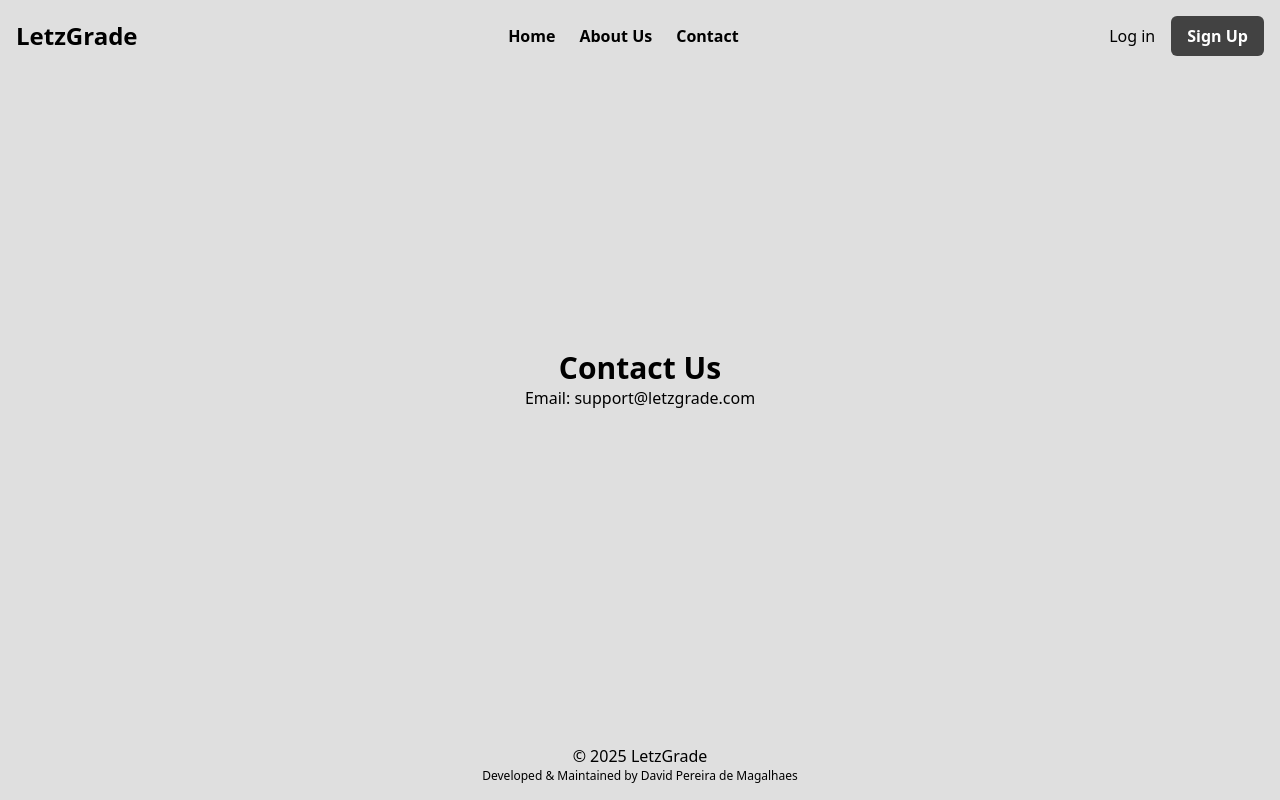
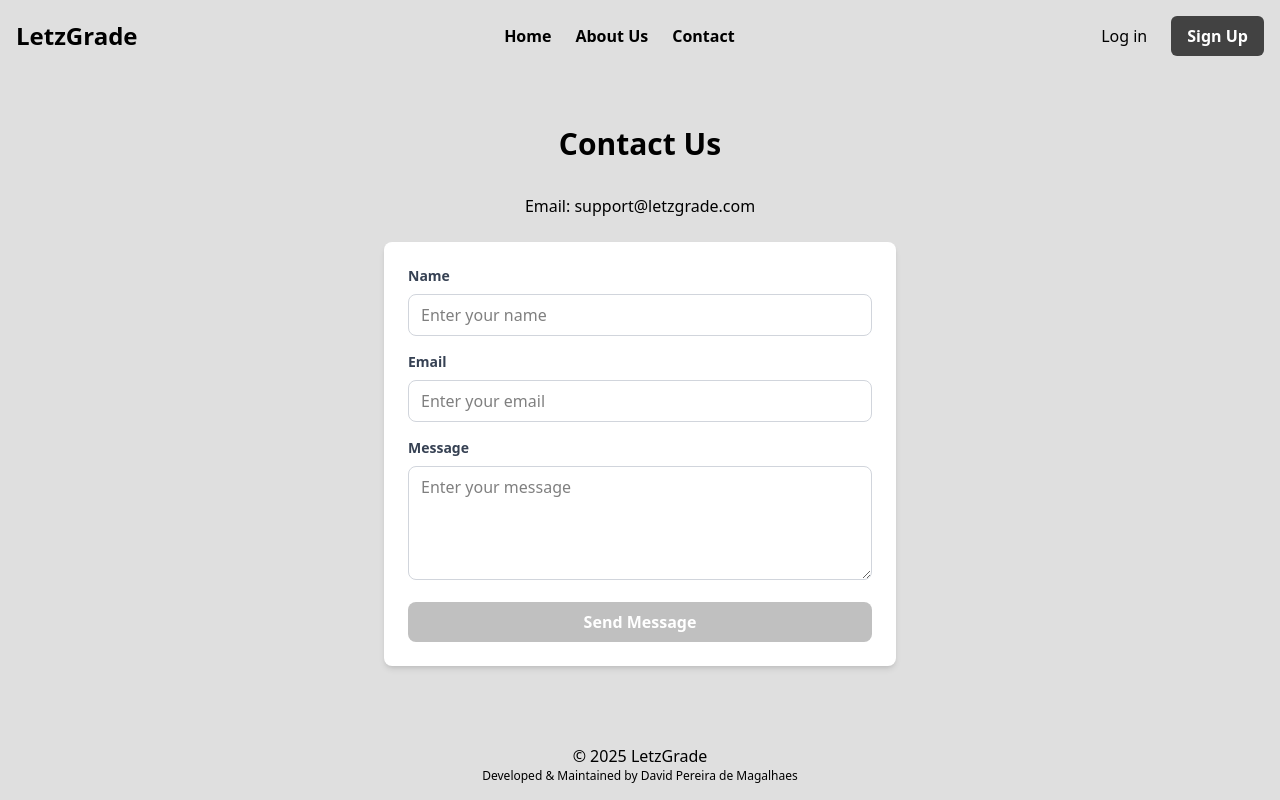
Before and after one commit to Davidpereira2803/letzgrade, a React (Vite) app: page /contact in a window 1280 px wide. Built offline with nearby package versions, Linux system fonts and the light colour scheme.

Commit message:
add Login and Signup modals; enhance Contact page with form handling and styling; update dependencies

```diff
--- a/package.json
+++ b/package.json
@@ -10,8 +10,10 @@
     "preview": "vite preview"
   },
   "dependencies": {
+    "@heroicons/react": "^2.2.0",
     "@tailwindcss/vite": "^4.0.9",
     "firebase": "^11.3.1",
+    "lucide-react": "^0.476.0",
     "react": "^19.0.0",
     "react-dom": "^19.0.0",
     "react-router-dom": "^6.29.0",
--- /dev/null
+++ b/src/components/LoginModal.jsx
@@ -0,0 +1,80 @@
+import { useState } from "react";
+import { Eye, EyeOff } from "lucide-react";
+
+const LoginModal = ({ isOpen, onClose }) => {
+  const [showPassword, setShowPassword] = useState(false);
+
+  if (!isOpen) return null;
+
+  return (
+    <div
+      className="fixed inset-0 bg-black bg-opacity-50 backdrop-blur-sm flex items-center justify-center z-50"
+      style={{ backgroundColor: "rgba(0, 0, 0, 0.5)" }}
+      onClick={onClose}
+    >
+      <div
+        className="bg-white p-6 rounded-lg shadow-lg w-full max-w-md relative"
+        onClick={(e) => e.stopPropagation()}
+      >
+        <button
+          className="absolute top-2 right-2 text-purple-500 hover:text-purple-700 text-xl"
+          onClick={onClose}
+        >
+          ✖
+        </button>
+
+        <h2 className="text-2xl font-bold mb-4 text-center">Login</h2>
+
+        <form>
+          <div className="mb-4">
+            <label className="block text-gray-700 text-sm font-bold mb-2">
+              Email
+            </label>
+            <input
+              type="email"
+              className="w-full px-3 py-2 border border-gray-300 rounded-lg focus:ring-2 focus:ring-blue-500 focus:outline-none"
+              placeholder="Enter your email"
+              required
+            />
+          </div>
+
+          <div className="mb-4 relative">
+            <label className="block text-gray-700 text-sm font-bold mb-2">
+              Password
+            </label>
+            <input
+              type={showPassword ? "text" : "password"}
+              className="w-full px-3 py-2 border border-gray-300 rounded-lg focus:ring-2 focus:ring-blue-500 focus:outline-none pr-10"
+              placeholder="Enter your password"
+              required
+            />
+            <button
+              type="button"
+              onClick={() => setShowPassword(!showPassword)}
+              className="absolute inset-y-0 right-3 top-1/3 flex items-center text-gray-500 hover:text-gray-700"
+            >
+              {showPassword ? <EyeOff size={20} /> : <Eye size={20} />}
+            </button>
+          </div>
+
+          <button
+            type="button"
+            className="text-[#C0C0C0] hover:underline text-sm mb-3 block"
+            onClick={() => alert("Forgot password?")}
+          >
+            Forgot Password?
+          </button>
+
+          <button
+            type="submit"
+            className="w-full bg-[#C0C0C0] hover:bg-[#CA4B4B] text-white font-bold py-2 px-4 rounded-lg transition duration-300"
+          >
+            Login
+          </button>
+        </form>
+      </div>
+    </div>
+  );
+};
+
+export default LoginModal;
--- a/src/components/Navbar.jsx
+++ b/src/components/Navbar.jsx
@@ -1,8 +1,15 @@
+import { useState } from "react";
 import { Link } from "react-router-dom";
 import Button from "./Button";
+import LoginModal from "./LoginModal";
+import SignupModal from "./SignupModal";
 
 const Navbar = () => {
+  const [isLoginOpen, setIsLoginOpen] = useState(false);
+  const [isSignupOpen, setIsSignupOpen] = useState(false);
+
   return (
+    <>
     <nav className="bg-[#DFDFDF] text-black p-4">
       <div className="container mx-auto flex justify-between items-center">
         <Link to="/" className="text-2xl font-bold">LetzGrade</Link>
@@ -13,16 +20,21 @@ const Navbar = () => {
           <Link to="/contact" className="hover:text-gray-600 font-bold">Contact</Link>
         </div>
 
-        <div className="space-x-4">
-            <Link to="/login">
+        <div className="space-x-6">
+            <Link onClick={() => setIsLoginOpen(true)}>
               Log in
             </Link>
-            <Link to="/signup">
+            <Link onClick={() => setIsSignupOpen(true)}>
               <Button text="Sign Up" className="hover:bg-[#CA4B4B]" />
             </Link>
         </div>
       </div>
     </nav>
+
+    <LoginModal isOpen={isLoginOpen} onClose={() => setIsLoginOpen(false)} />
+
+    <SignupModal isOpen={isSignupOpen} onClose={() => setIsSignupOpen(false)} />
+    </>
   );
 };
 
--- /dev/null
+++ b/src/components/SignupModal.jsx
@@ -0,0 +1,104 @@
+import { useState } from "react";
+import { Eye, EyeOff } from "lucide-react";
+
+const SignupModal = ({ isOpen, onClose }) => {
+  const [showPassword, setShowPassword] = useState(false);
+  const [showConfirmPassword, setShowConfirmPassword] = useState(false);
+
+  if (!isOpen) return null;
+
+  return (
+    <div
+      className="fixed inset-0 bg-black bg-opacity-50 backdrop-blur-sm flex items-center justify-center z-50"
+      style={{ backgroundColor: "rgba(0, 0, 0, 0.5)" }}
+      onClick={onClose}
+    >
+      <div
+        className="bg-white p-6 rounded-lg shadow-lg w-full max-w-md relative"
+        onClick={(e) => e.stopPropagation()}
+      >
+        <button
+          className="absolute top-2 right-2 text-purple-500 hover:text-purple-700 text-xl"
+          onClick={onClose}
+        >
+          ✖
+        </button>
+
+        <h2 className="text-2xl font-bold mb-4 text-center">Sign Up</h2>
+
+        <form>
+          <div className="mb-4">
+            <label className="block text-gray-700 text-sm font-bold mb-2">
+              Full Name
+            </label>
+            <input
+              type="text"
+              className="w-full px-3 py-2 border border-gray-300 rounded-lg focus:ring-2 focus:ring-blue-500 focus:outline-none"
+              placeholder="Enter your full name"
+              required
+            />
+          </div>
+
+          <div className="mb-4">
+            <label className="block text-gray-700 text-sm font-bold mb-2">
+              Email
+            </label>
+            <input
+              type="email"
+              className="w-full px-3 py-2 border border-gray-300 rounded-lg focus:ring-2 focus:ring-blue-500 focus:outline-none"
+              placeholder="Enter your email"
+              required
+            />
+          </div>
+
+          <div className="mb-4 relative">
+            <label className="block text-gray-700 text-sm font-bold mb-2">
+              Password
+            </label>
+            <input
+              type={showPassword ? "text" : "password"}
+              className="w-full px-3 py-2 border border-gray-300 rounded-lg focus:ring-2 focus:ring-blue-500 focus:outline-none pr-12"
+              placeholder="Enter your password"
+              required
+            />
+            <button
+              type="button"
+              onClick={() => setShowPassword(!showPassword)}
+              className="absolute right-3 top-12 transform -translate-y-1/2 flex items-center text-gray-500 hover:text-gray-700"
+            >
+              {showPassword ? <EyeOff size={20} /> : <Eye size={20} />}
+            </button>
+          </div>
+
+          <div className="mb-4 relative">
+            <label className="block text-gray-700 text-sm font-bold mb-2">
+              Confirm Password
+            </label>
+            <input
+              type={showConfirmPassword ? "text" : "password"}
+              className="w-full px-3 py-2 border border-gray-300 rounded-lg focus:ring-2 focus:ring-blue-500 focus:outline-none pr-12"
+              placeholder="Confirm your password"
+              required
+            />
+            <button
+              type="button"
+              onClick={() => setShowConfirmPassword(!showConfirmPassword)}
+              className="absolute right-3 top-12 transform -translate-y-1/2 flex items-center text-gray-500 hover:text-gray-700"
+            >
+              {showConfirmPassword ? <EyeOff size={20} /> : <Eye size={20} />}
+            </button>
+          </div>
+
+          <button
+            type="submit"
+            className="w-full bg-[#C0C0C0] hover:bg-[#CA4B4B] text-white font-bold py-2 px-4 rounded-lg transition duration-300"
+          >
+            Sign Up
+          </button>
+        </form>
+      </div>
+    </div>
+  );
+};
+
+export default SignupModal;
--- a/src/pages/Contact.jsx
+++ b/src/pages/Contact.jsx
@@ -1,10 +1,87 @@
+import { useState } from "react";
+
 const Contact = () => {
-    return (
-      <div className="flex-col flex items-center justify-center flex-grow">
-        <h1 className="text-center text-3xl font-bold">Contact Us</h1>
-        <p>Email: support@letzgrade.com</p>
-      </div>
-    );
+  const [formData, setFormData] = useState({
+    name: "",
+    email: "",
+    message: "",
+  });
+
+  const handleChange = (e) => {
+    setFormData({ ...formData, [e.target.name]: e.target.value });
   };
 
-  export default Contact;
+  const handleSubmit = (e) => {
+    e.preventDefault();
+    console.log("Form submitted:", formData);
+    alert("Thank you for contacting us! We'll get back to you soon.");
+    setFormData({ name: "", email: "", message: "" });
+  };
+
+  return (
+    <div className="flex flex-col items-center justify-center flex-grow text-center px-4">
+      <h1 className="text-3xl font-bold p-8">Contact Us</h1>
+
+      <p className="mb-6">Email: support@letzgrade.com</p>
+
+      <form
+        onSubmit={handleSubmit}
+        className="bg-white shadow-md rounded-lg p-6 w-full max-w-lg"
+      >
+        <div className="mb-4 text-left">
+          <label className="block text-gray-700 text-sm font-bold mb-2">
+            Name
+          </label>
+          <input
+            type="text"
+            name="name"
+            value={formData.name}
+            onChange={handleChange}
+            required
+            className="w-full px-3 py-2 border border-gray-300 rounded-lg focus:outline-none focus:ring-2 focus:ring-blue-500"
+            placeholder="Enter your name"
+          />
+        </div>
+
+        <div className="mb-4 text-left">
+          <label className="block text-gray-700 text-sm font-bold mb-2">
+            Email
+          </label>
+          <input
+            type="email"
+            name="email"
+            value={formData.email}
+            onChange={handleChange}
+            required
+            className="w-full px-3 py-2 border border-gray-300 rounded-lg focus:outline-none focus:ring-2 focus:ring-blue-500"
+            placeholder="Enter your email"
+          />
+        </div>
+
+        <div className="mb-4 text-left">
+          <label className="block text-gray-700 text-sm font-bold mb-2">
+            Message
+          </label>
+          <textarea
+            name="message"
+            value={formData.message}
+            onChange={handleChange}
+            required
+            className="w-full px-3 py-2 border border-gray-300 rounded-lg focus:outline-none focus:ring-2 focus:ring-blue-500"
+            placeholder="Enter your message"
+            rows="4"
+          ></textarea>
+        </div>
+
+        <button
+          type="submit"
+          className="w-full bg-[#C0C0C0] hover:bg-[#CA4B4B] text-white font-bold py-2 px-4 rounded-lg transition duration-300"
+        >
+          Send Message
+        </button>
+      </form>
+    </div>
+  );
+};
+
+export default Contact;
--- a/src/pages/Home.jsx
+++ b/src/pages/Home.jsx
@@ -13,7 +13,7 @@ const Home = () => {
         <Button
           text="🚀 Get Started"
           onClick={() => navigate("/dashboard")}
-          className="bg-gray-500 bg-opacity-70 hover:bg-[#CA4B4B] text-white px-6 py-3 rounded-lg transition duration-300"
+          className="bg-[#C0C0C0] bg-opacity-50 hover:bg-[#CA4B4B] text-white px-6 py-3 rounded-lg transition duration-300"
         />
       </div>
     </div>
```
Also changed, not shown: 1 other file (tests, documents, lock files or other folders).
